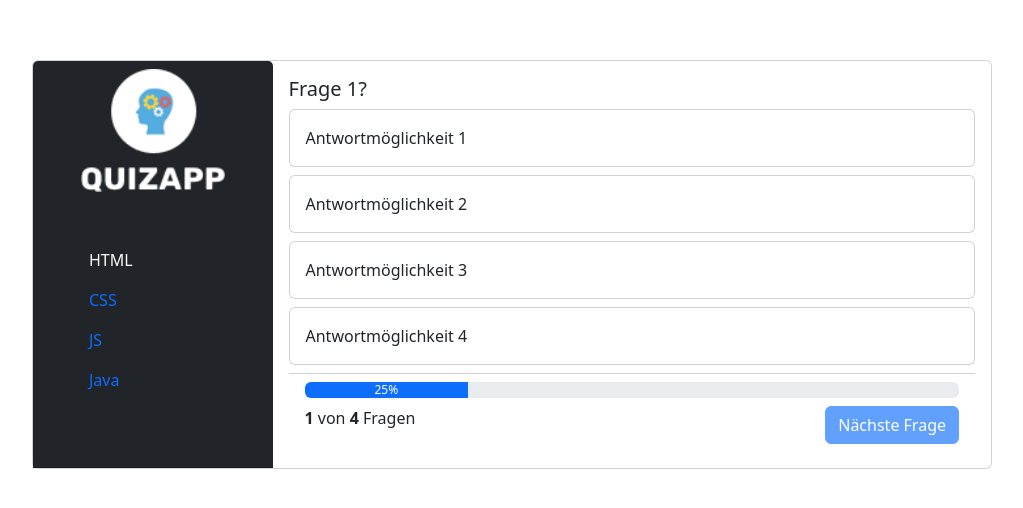
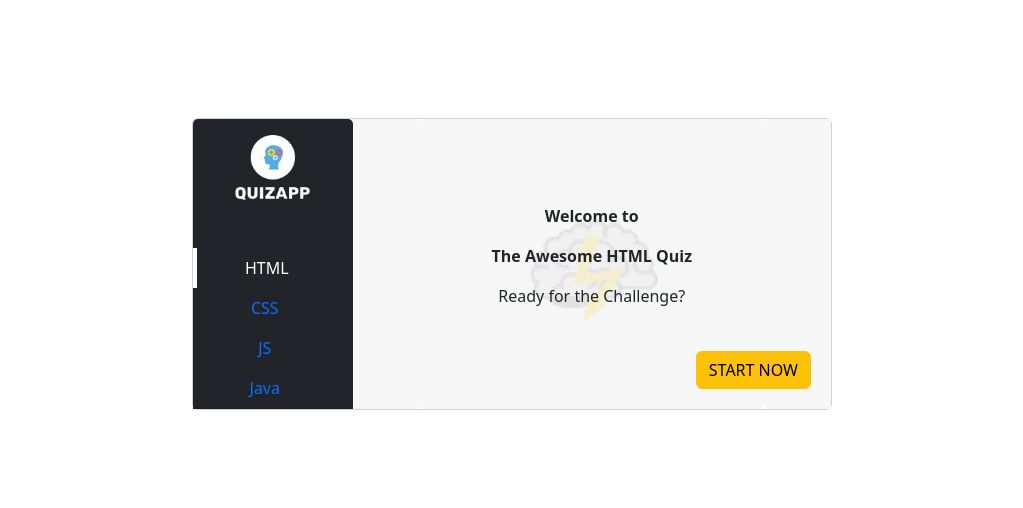
Before and after one commit to Raifiki/Quizapp, a plain HTML site: page code/index.html in a window 1280 px wide. Shown: the part 136-644 px from the top of the page, without its empty margins (128-1151 px from the left). Drawn offline with nearby package versions, Linux system fonts and the light colour scheme.

Commit message:
Style Endscreen, Add and Style  Startscreen

```diff
--- a/code/index.html
+++ b/code/index.html
@@ -30,36 +30,58 @@
 </head>
 
 <body onload="init()">
-    <main class="w-75">
+    <main class="w-50 mw-75 ">
         <div class="card">
             <div class="row g-0">
-                <div class="card-header col-md-3 px-5 bg-dark d-md-flex flex-md-column align-items-start">
-                    <img src="img/logo.png" class="card-img-top mb-5" alt="...">
-                    <ul class="nav nav-pills card-header-tabs flex-md-column">
+                <div class="px-2 card-header col-md-3  bg-dark d-md-flex flex-md-column align-items-start">
+                    <div class="w-100 d-flex justify-content-center mb-5 mt-2">
+                        <img src="img/logo.png" class="card-img-top  max-width" alt="...">
+                    </div>
+                    <ul class="nav nav-pills card-header-tabs flex-md-column w-100">
                         <li class="nav-item">
-                            <a onclick="chooseCategorie(0)" class="nav-link bg-transparent active" aria-current="true" href="#">HTML</a>
+                            <a onclick="chooseCategorie(0)" class="nav-link bg-transparent text-center active "
+                                aria-current="true" href="#">HTML</a>
                         </li>
                         <li class="nav-item bg-transparent bg-transparent">
-                            <a onclick="chooseCategorie(1)" class="nav-link bg-transparent" aria-current="true" href="#">CSS</a>
+                            <a onclick="chooseCategorie(1)" class="nav-link bg-transparent text-center"
+                                aria-current="true" href="#">CSS</a>
                         </li>
                         <li class="nav-item bg-transparent">
-                            <a onclick="chooseCategorie(2)" class="nav-link bg-transparent" aria-current="true" href="#">JS</a>
+                            <a onclick="chooseCategorie(2)" class="nav-link bg-transparent text-center"
+                                aria-current="true" href="#">JS</a>
                         </li>
                         <li class="nav-item bg-transparent">
-                            <a onclick="chooseCategorie(3)" class="nav-link bg-transparent" aria-current="true" href="#">Java</a>
+                            <a onclick="chooseCategorie(3)" class="nav-link bg-transparent text-center"
+                                aria-current="true" href="#">Java</a>
                         </li>
                     </ul>
                 </div>
 
-                <div id="Endscreen" class="card-body col-md-9" style="display: none;">
-                    <img src="img/brain result.png" alt="">
-                    Completed
-                    Your Score <b id="CorrectAnswer"></b>/ <b id="nrQuestionEndSreen"></b>
-                    <button id="btnRestart" class="btn btn-primary" onclick="init()">Neustart</button>
+                <div id="Endscreen" class="card-body col-md-9" style="display: none">
+                    <div class="d-flex flex-column align-items-center">
+                        <img src="img/brain result.png" alt="">
+                        <img class="position-absolute end-0 bottom-50 h-25" src="img/tropy.png" alt="">
+                        <span><b> COMPLETE </b></span>
+                        <span><b>QUIZ</b></span>
+                        <p class="my-4 fs-3"><b class="text-warning me-4"> YOUR SCORE </b> <b id="CorrectAnswer"></b>/ <b id="nrQuestionEndSreen"></b> </p>
+                        <div class="d-grid gap-2 col-6">
+                            <button id="btnRestart" class="btn btn-primary btn-sm">Share</button>
+                            <button id="btnRestart" class="btn btn-light btn-sm" onclick="init()">Replay</button>
+                        </div>
+                    </div>
+                </div>
+
+                <div id="Startscreen" class="card-body col-md-9">
+                    <div class="d-flex flex-column align-items-center justify-content-center h-100">
+                        <p><b>Welcome to</b></p>
+                        <p><b>The Awesome HTML Quiz</b></p>
+                        <p>Ready for the Challenge?</p>
+                        <button id="startQuizBtn" class="btn btn-warning" onclick="">START NOW</button>
+                    </div>
                 </div>
 
                 <div id="QuestionBody" class="card-body col-md-9">
-                    <h5 id="currentQuestion" class="card-title">Frage</h5>
+                    <h5 id="currentQuestion" class="card-title text-center">Frage</h5>
                     <div class="card mb-2 answer-card" onclick="answer(1)">
                         <div id="currentAnswer1" class="card-body">
                             Antwort
@@ -81,14 +103,15 @@
                         </div>
                     </div>
 
-                    <div class="card-footer bg-transparent d-flex flex-column align-content-between">
-                        <div class="progress w-100 mb-2" role="progressbar" aria-label="Example with label"
+                    <div class="card-footer bg-transparent d-flex flex-column align-content-between mt-3">
+                        <div class="progress w-100 my-2" role="progressbar" aria-label="Example with label"
                             aria-valuenow="25" aria-valuemin="0" aria-valuemax="100">
                             <div id="progress-bar" class="progress-bar"></div>
                         </div>
                         <div class="d-flex justify-content-between">
                             <span><b id="nr-Current-Question">1</b> von <b id="nrQuestions">5</b> Fragen </span>
-                            <button onclick="nextQuestion()" id="next-Btn" class="btn btn-primary" disabled>Nächste Frage</button>
+                            <button onclick="nextQuestion()" id="next-Btn" class="btn btn-primary" disabled>Nächste
+                                Frage</button>
                         </div>
                     </div>
 
--- a/code/style.css
+++ b/code/style.css
@@ -9,3 +9,39 @@ body{
     cursor: pointer;
     background-color:  rgba(0,0,0,0.05);
 }
+
+
+.max-width{
+    max-width: 75px;
+}
+
+.active{
+    border-left: 4px solid white !important;
+    border-radius: unset !important;
+}
+
+main{
+    max-width: 700px;
+}
+
+#QuestionBody{
+    display: none;
+}
+
+#Startscreen{
+    background-image: url(img/brainbg.jpg);
+    background-size: contain;
+    background-position: 50%;
+}
+
+#startQuizBtn {
+    position: absolute;
+    bottom: 20px;
+    right: 20px;
+}
+
+@media (max-width:1000px){
+    main{
+        width: 100% !important;
+    }
+}
```
Also changed, not shown: code/img/brainbg.jpg (added), code/img/tropy.png (added).
